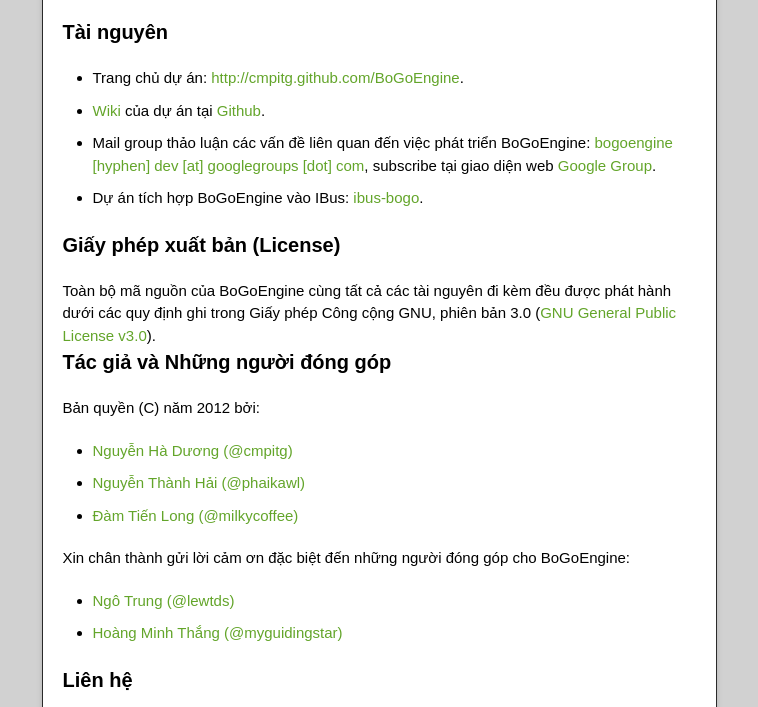
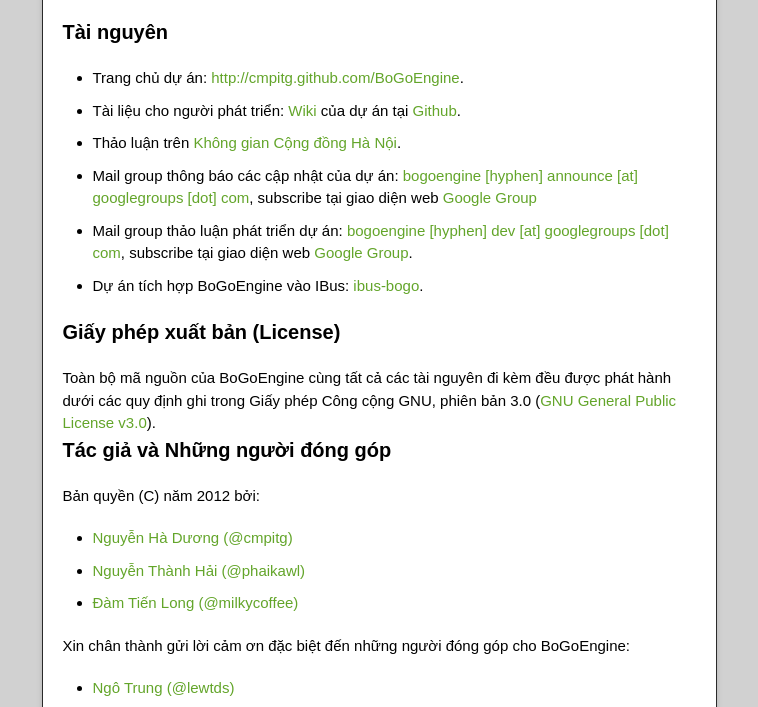
Before and after one commit to cmpitg/bogoengine, a plain HTML site: page index.html in a window 1280 px wide. Shown: the part 1689-2396 px from the top of the page, without its empty margins (261-1019 px from the left). Drawn offline with nearby package versions, Linux system fonts and the light colour scheme.

Commit message:
Update resource

```diff
--- a/index.html
+++ b/index.html
@@ -92,9 +92,13 @@
 <ul>
   <li>Trang chủ dự án: <a href='http://cmpitg.github.com/BoGoEngine'>http://cmpitg.github.com/BoGoEngine</a>.</li>
 
-  <li><a href='https://github.com/CMPITG/BoGoEngine/wiki'>Wiki</a> của dự án tại <a href='https://github.com'>Github</a>.</li>
+  <li>Tài liệu cho người phát triển: <a href='https://github.com/CMPITG/BoGoEngine/wiki'>Wiki</a> của dự án tại <a href='https://github.com'>Github</a>.</li>
 
-  <li>Mail group thảo luận các vấn đề liên quan đến việc phát triển BoGoEngine: <a href='mailto:bogoengine-dev@googlegroups.com'>bogoengine [hyphen] dev [at] googlegroups [dot] com</a>, subscribe tại giao diện web <a href='http://groups.google.com/group/bogoengine-dev'>Google Group</a>.</li>
+  <li>Thảo luận trên <a href='http://community-space.wikia.com/wiki/BoGoEngine'>Không gian Cộng đồng Hà Nội</a>.</li>
+
+  <li>Mail group thông báo các cập nhật của dự án: <a href='mailto:bogoengine-announce@googlegroups.com'>bogoengine [hyphen] announce [at] googlegroups [dot] com</a>, subscribe tại giao diện web <a href='http://groups.google.com/group/bogoengine-announce'>Google Group</a></li>
+
+  <li>Mail group thảo luận phát triển dự án: <a href='mailto:bogoengine-dev@googlegroups.com'>bogoengine [hyphen] dev [at] googlegroups [dot] com</a>, subscribe tại giao diện web <a href='http://groups.google.com/group/bogoengine-dev'>Google Group</a>.</li>
 
   <li>Dự án tích hợp BoGoEngine vào IBus: <a href='community-space.wikia.com/wiki/ibus-bogo'>ibus-bogo</a>.</li>
 </ul>
```
